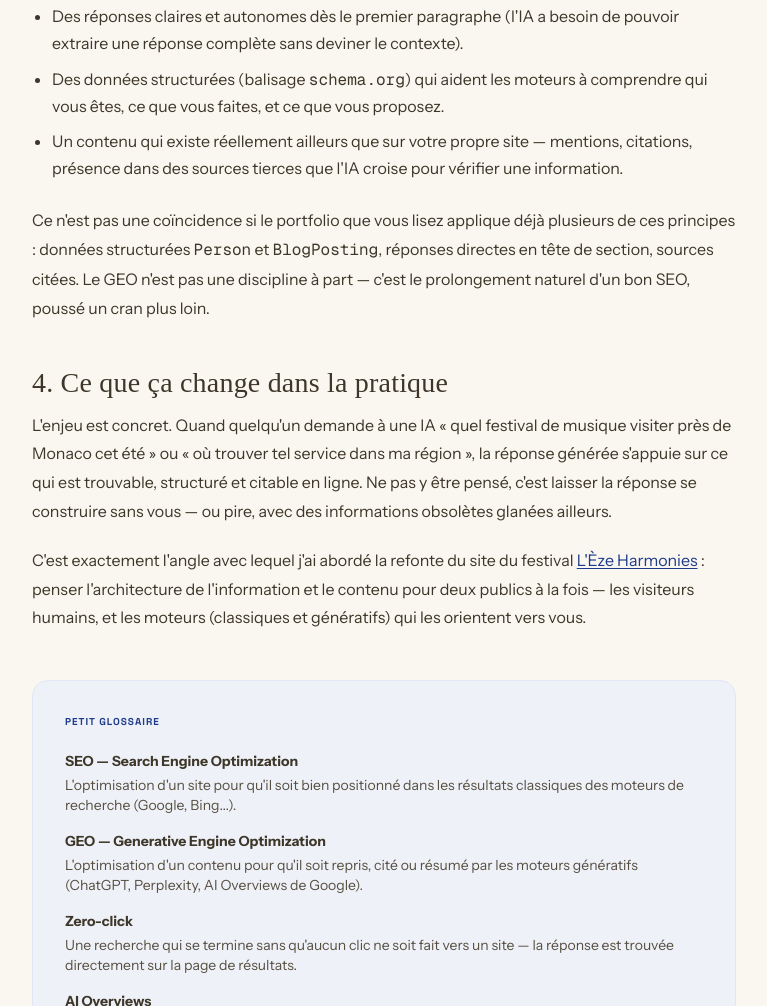
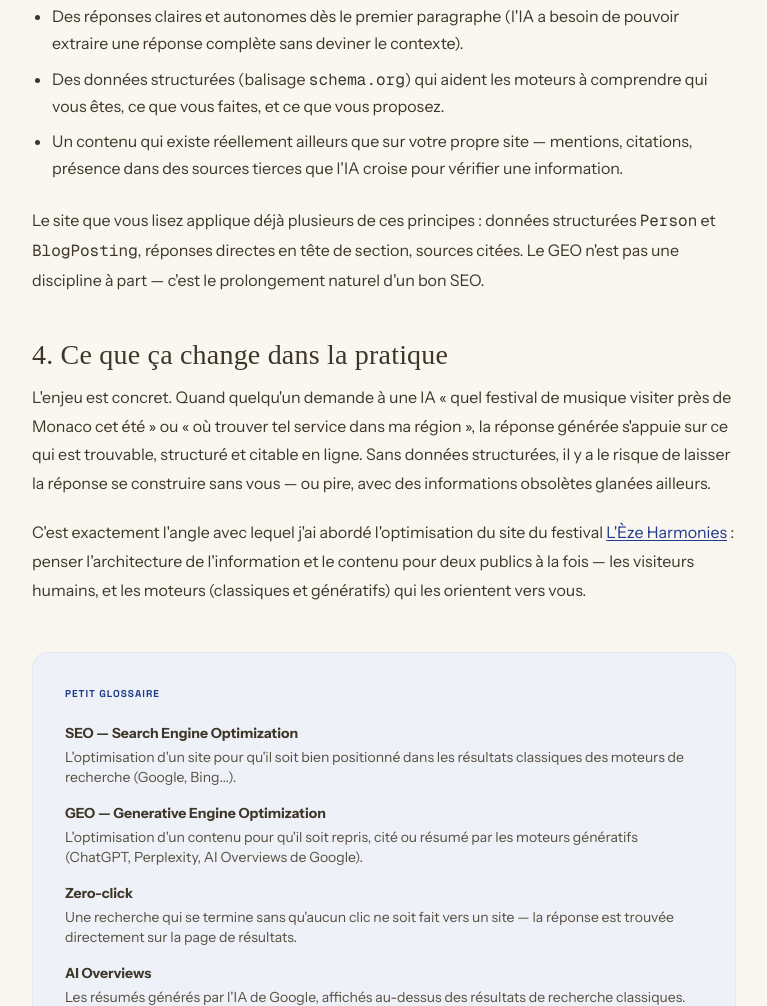
Before and after one commit to mikaelandraos-dot/portfolio, a plain HTML site: page blog-articles/seo-geo-institutions-culturelles.html in a window 1280 px wide. Shown: the part 3213-4219 px from the top of the page, without its empty margins (256-1023 px from the left). Drawn offline with nearby package versions, Linux system fonts and the light colour scheme; a web font is replaced by a local one.

Commit message:
Refine content for clarity and structure

```diff
--- a/blog-articles/seo-geo-institutions-culturelles.html
+++ b/blog-articles/seo-geo-institutions-culturelles.html
@@ -258,12 +258,12 @@
                     <li>Un contenu qui existe réellement ailleurs que sur votre propre site — mentions, citations, présence dans des sources tierces que l'IA croise pour vérifier une information.</li>
                 </ul>
 
-                <p>Ce n'est pas une coïncidence si le portfolio que vous lisez applique déjà plusieurs de ces principes : données structurées <code>Person</code> et <code>BlogPosting</code>, réponses directes en tête de section, sources citées. Le GEO n'est pas une discipline à part — c'est le prolongement naturel d'un bon SEO, poussé un cran plus loin.</p>
+                <p>Le site que vous lisez applique déjà plusieurs de ces principes : données structurées <code>Person</code> et <code>BlogPosting</code>, réponses directes en tête de section, sources citées. Le GEO n'est pas une discipline à part — c'est le prolongement naturel d'un bon SEO.</p>
 
                 <h2 id="culture">4. Ce que ça change dans la pratique</h2>
-                <p>L'enjeu est concret. Quand quelqu'un demande à une IA « quel festival de musique visiter près de Monaco cet été » ou « où trouver tel service dans ma région », la réponse générée s'appuie sur ce qui est trouvable, structuré et citable en ligne. Ne pas y être pensé, c'est laisser la réponse se construire sans vous — ou pire, avec des informations obsolètes glanées ailleurs.</p>
+                <p>L'enjeu est concret. Quand quelqu'un demande à une IA « quel festival de musique visiter près de Monaco cet été » ou « où trouver tel service dans ma région », la réponse générée s'appuie sur ce qui est trouvable, structuré et citable en ligne. Sans données structurées, il y a le risque de laisser la réponse se construire sans vous — ou pire, avec des informations obsolètes glanées ailleurs.</p>
 
-                <p>C'est exactement l'angle avec lequel j'ai abordé la refonte du site du festival <a href="../#projets">L'Èze Harmonies</a> : penser l'architecture de l'information et le contenu pour deux publics à la fois — les visiteurs humains, et les moteurs (classiques et génératifs) qui les orientent vers vous.</p>
+                <p>C'est exactement l'angle avec lequel j'ai abordé l'optimisation du site du festival <a href="../#projets">L'Èze Harmonies</a> : penser l'architecture de l'information et le contenu pour deux publics à la fois — les visiteurs humains, et les moteurs (classiques et génératifs) qui les orientent vers vous.</p>
 
                 <div id="glossaire" class="not-prose my-12 rounded-2xl bg-brand-50 border border-brand-100 p-6 sm:p-8">
                     <p class="text-[10px] font-bold uppercase tracking-widest text-brand-500 mb-5">Petit glossaire</p>
```
